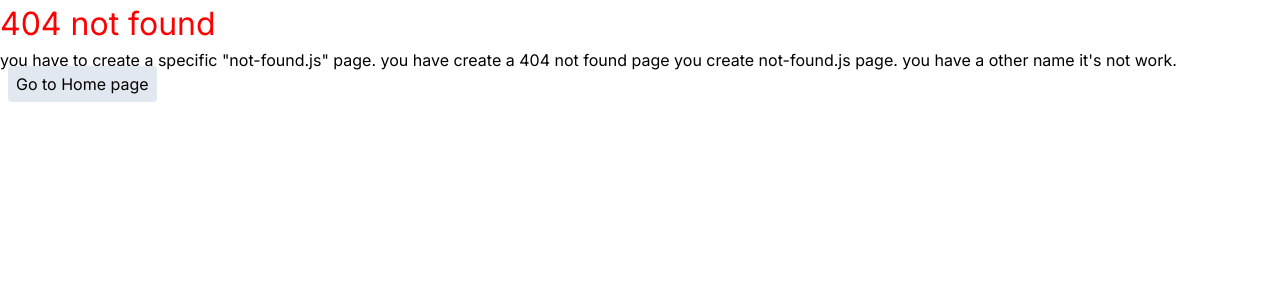
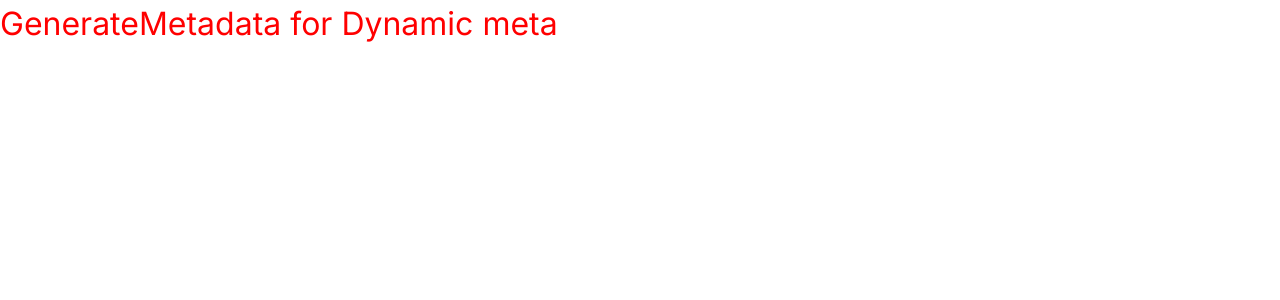
Before and after one commit to sushantapatra/next-tutorial, a Next.js app: page /metadata in a window 1280 px wide. Before the commit this address had no page. Shown: the top 300 px of the page. Built offline with nearby package versions, Linux system fonts and the light colour scheme.

Commit message:
Generate Metadata for Dynamic meta data in next.js

```diff
--- /dev/null
+++ b/src/app/metadata/page.js
@@ -0,0 +1,18 @@
+import React from "react";
+
+const Metadata = () => {
+	return (
+		<div>
+			<h1>GenerateMetadata for Dynamic meta</h1>
+		</div>
+	);
+};
+
+function generateMetadata({ params }) {
+	return {
+		title: "Dynamic Meta data",
+		desciption: "new Dynamic Metadata Description",
+	};
+}
+export default Metadata;
+export { generateMetadata };
```
